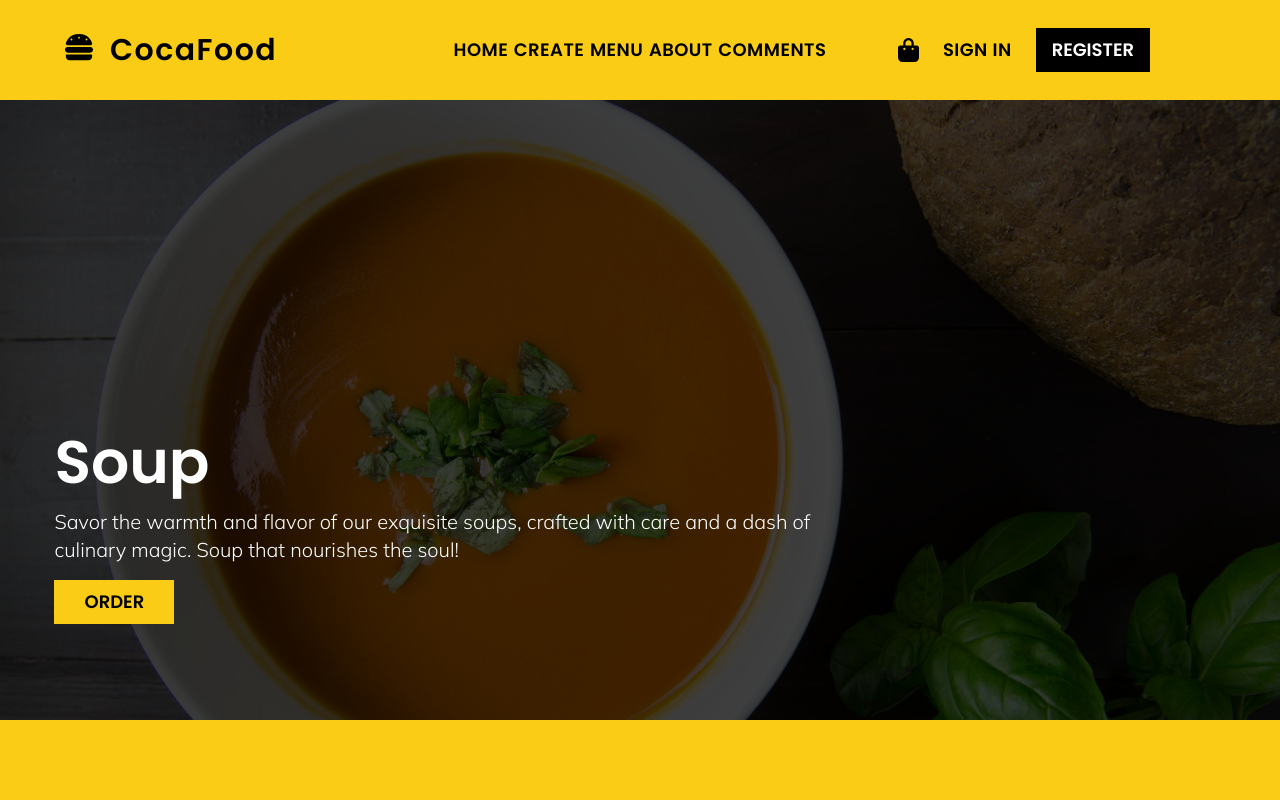
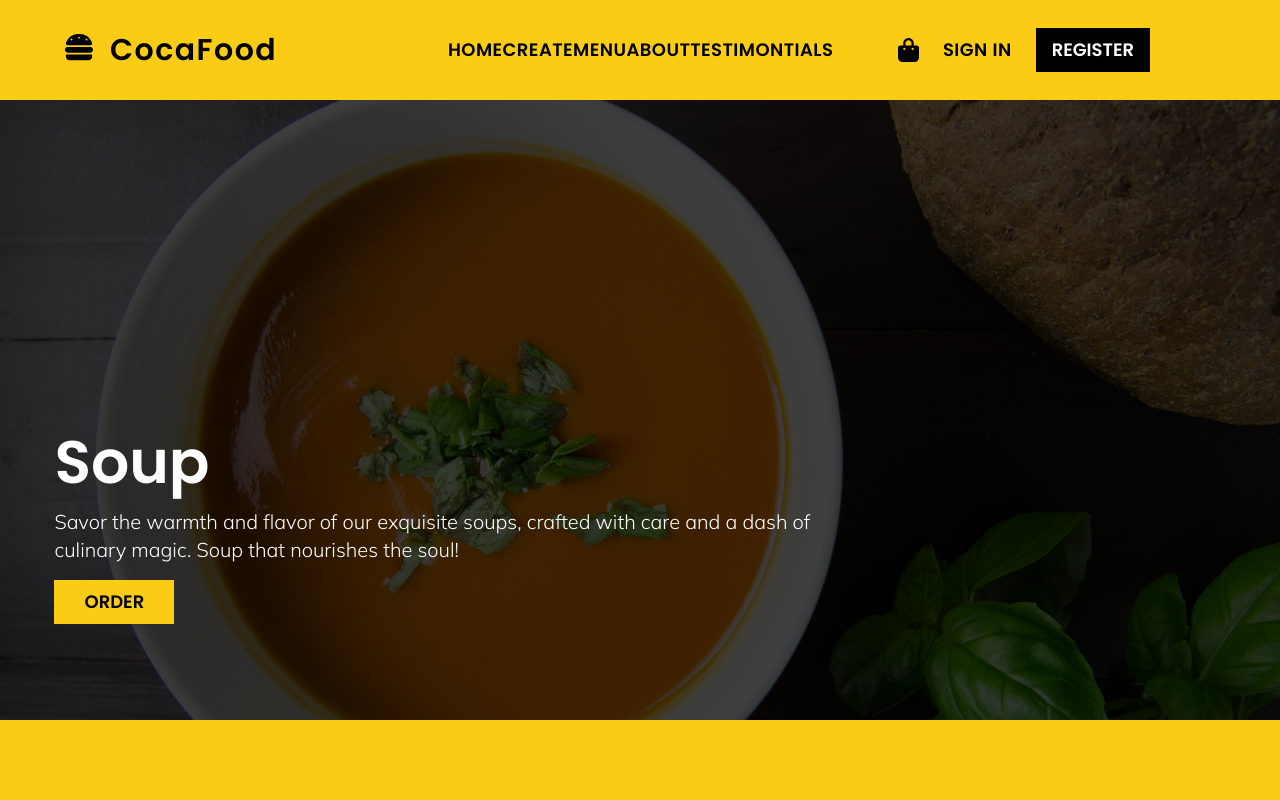
Before and after one commit to SaidARSLAN/restaurantMenu, a React (Vite) app: page / in a window 1280 px wide. Shown: the top 800 px of the page. Built offline with nearby package versions, Linux system fonts and the light colour scheme.

Commit message:
Added navlinks

```diff
--- a/src/App.css
+++ b/src/App.css
@@ -0,0 +1,3 @@
+* {
+    scroll-behavior: smooth;
+}
--- a/src/App.jsx
+++ b/src/App.jsx
@@ -14,7 +14,7 @@ function App() {
       <section>
         <Hero />
       </section>
-      <section className='w-full h-screen'>
+      <section className='w-full h-screen' id='create'>
         <Create />
       </section>
       <section className='py-96'>
--- a/src/components/HiddenNavbar.jsx
+++ b/src/components/HiddenNavbar.jsx
@@ -19,7 +19,7 @@ const HiddenNavbar = () => {
         </div>
         <div className='flex flex-col space-y-12 items-center justify-center py-2'>
             <a href="/" className='text-2xl font-poppins text-black hover:bg-black hover:text-white duration-300 px-4 py-2'>Home</a>
-            <a href="" className='text-2xl font-poppins text-black hover:bg-black hover:text-white duration-300 px-4 py-2'>Create</a>
+            <a href="#create" className='text-2xl font-poppins text-black hover:bg-black hover:text-white duration-300 px-4 py-2'>Create</a>
             <a href="" className='text-2xl font-poppins text-black hover:bg-black hover:text-white duration-300 px-4 py-2'>Menu</a>
             <a href="" className='text-2xl font-poppins text-black hover:bg-black hover:text-white duration-300 px-4 py-2'>About</a>
             <a href="" className='text-2xl font-poppins text-black hover:bg-black hover:text-white duration-300 px-4 py-2'>Comments</a>
--- a/src/components/Link.jsx
+++ b/src/components/Link.jsx
@@ -2,7 +2,7 @@ import React from 'react'
 
 const Link = ({link}) => {
   return (
-    <a href="" className='text-lg font-poppins uppercase tracking-wide hover:text-gray-600 duration-300'>{link}</a>
+    <a href={link.url} className='text-lg font-poppins uppercase tracking-wide hover:text-gray-600 duration-300'>{link.name}</a>
   )
 }
 
--- a/src/components/Nav.jsx
+++ b/src/components/Nav.jsx
@@ -18,11 +18,11 @@ const Nav = () => {
     const shopbox = document.querySelector("#shopbox");
     if (shopbox.classList.contains("h-0")) {
     shopbox.classList.remove("h-0");
-    shopbox.classList.add("h-[30%]");
+    shopbox.classList.add("h-[15%]");
     }
     else {
       shopbox.classList.add("h-0");
-    shopbox.classList.remove("h-[30%]");
+    shopbox.classList.remove("h-[15%]");
     }
   }
 
--- a/src/components/SendHamburger.jsx
+++ b/src/components/SendHamburger.jsx
@@ -24,7 +24,10 @@ const SendHamburger = () => {
             {loading ? (
                 <FontAwesomeIcon icon={faSpinner} className='animate-spin w-1/3 lg:w-2/3 my-4 h-10'></FontAwesomeIcon>
             ) : (
+                <div className='flex w-full items-center flex-col justify-center'>
+                <h1 className='font-poppins text-xl lg:text-5xl   text-center lg:text-left'>Added Box</h1>
                 <img src={cooking} className='w-1/3 lg:w-2/3 my-4' alt='Cooking' />
+                </div>
             )}
         </div>
     );
--- a/src/contains/index.js
+++ b/src/contains/index.js
@@ -11,7 +11,8 @@ import lunchBox from '../assets/lunchBox.png';
 import sending from '../assets/sending.gif';
 import cooking from '../assets/cooking.gif';
 
-export const navLinks = ["Home","Create","Menu","About","Comments"];
+export const navLinks = [{"name":"Home","url":"/"},{"name":"Create","url":"#create"},{"name":"Menu","url":"#menu"}
+,{"name":"About","url":"#about"},{"name":"Testimontials","url":"#testimontials"}];
 
 
 export {Hamburger,Soup,Meat,HamburgerNext,lunchBox,sending,cooking};
--- a/src/sections/Create.jsx
+++ b/src/sections/Create.jsx
@@ -12,7 +12,7 @@ const Create = () => {
 
 
   return (
-    <div className='flex h-[900px] flex-col w-full bg-yellow-400 lg:h-[1200px]'>
+    <section id="create" className='flex h-[900px] flex-col w-full bg-yellow-400 lg:h-[1200px]'>
       <div className='w-full flex items-center justify-center mt-28 lg:mt-52 bg-black py-8 lg:py-12'>
         <h1 className='text-5xl text-center font-poppins leading-20 text-white lg:text-9xl'>Create Your Own Hamburger From Zero</h1>
       </div>
@@ -22,13 +22,13 @@ const Create = () => {
       </div>
       <div className='flex lg:items-start flex-col w-full lg:justify-center justify-center items-center  lg:px-24 lg:py-12'>
       <h1 className='font-poppins text-xl lg:text-5xl   text-center lg:text-left'>
-        {data.step === 0 ? "Choose Name" : data.step === 1 ? "Choose your ingredients" : data.step === 2 ? "Confirm Everything" : data.step === 3 ? "Added Box": <></>}
+        {data.step === 0 ? "Choose Name" : data.step === 1 ? "Choose your ingredients" : data.step === 2 ? "Confirm Everything" : <></>}
       </h1>
         {data.step === 0 ? <HamburgeName /> : data.step === 1 ? <HamburgerInfo /> : data.step === 2 ? <HamburgerConfirm />: data.step === 3 ? <SendHamburger />:<></>}
 
       </div>
       </div>
-    </div>
+    </section>
   )
 }
 
```
